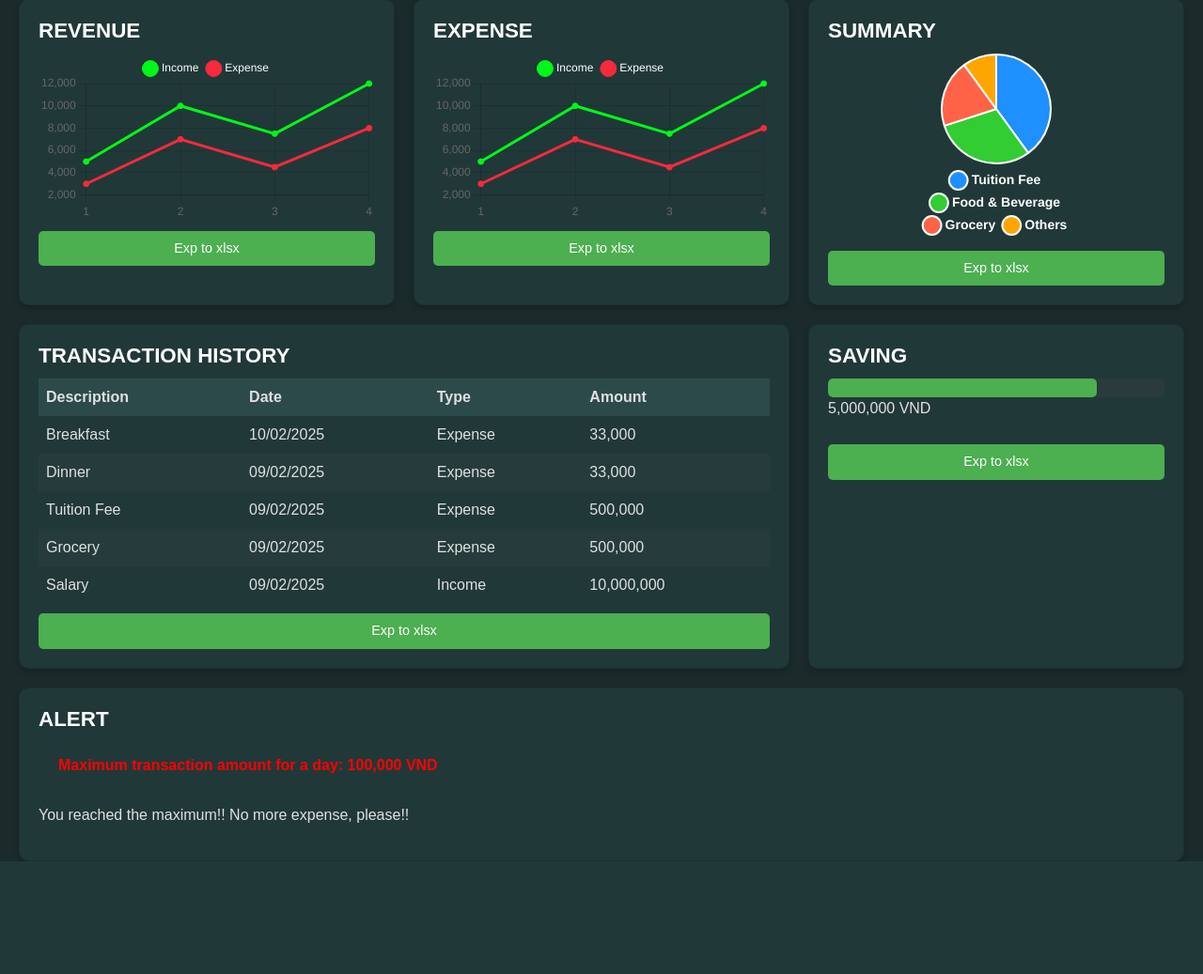
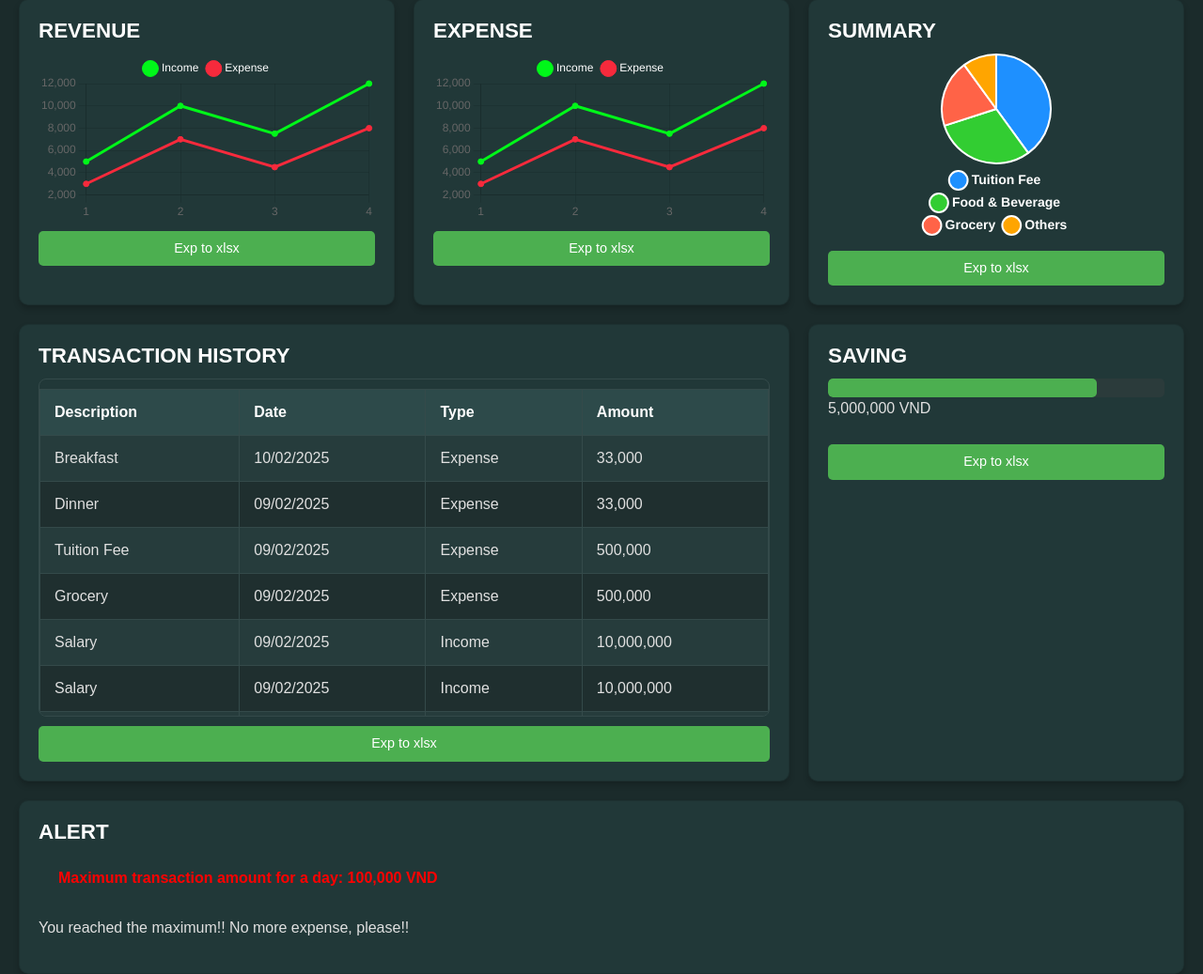
Before and after one commit to LinhHaTranNha/EXPENSE-MANAGEMENT, a Flask app: page /fin_dashboard in a window 1280 px wide. Shown: the part 21-1058 px from the top of the page at 94% size. Before the commit the page ends 938 px from the top, so only its background shows below. Run offline with Flask 3, Linux system fonts and the light colour scheme; the visitor is signed in with stand-in values (Sample User, id 1); data that the repository does not hold is empty.

Commit message:
update table

```diff
--- a/templates/fin_dashboard.html
+++ b/templates/fin_dashboard.html
@@ -107,6 +107,44 @@
       h2 {
         font-weight: 700;
       }
+      .table-container {
+        max-height: calc(40px * 9); /* Chiều cao 7 dòng */
+        overflow-y: auto; /* Thêm cuộn dọc nếu vượt quá */
+        border: 1px solid #344a4a; /* Đường viền bảng */
+        border-radius: 8px; /* Bo góc bảng */
+      }
+
+      table {
+        width: 100%;
+        border-collapse: collapse;
+        margin-top: 10px;
+      }
+
+      thead {
+        background-color: #2d4a4a; /* Màu nền header */
+        color: #ffffff; /* Màu chữ header */
+      }
+
+      th,
+      td {
+        text-align: left;
+        padding: 12px 15px; /* Khoảng cách bên trong ô */
+        border: 1px solid #344a4a; /* Đường viền ô */
+        height: 40px; /* Đặt chiều cao dòng */
+      }
+
+      tbody tr:nth-child(odd) {
+        background-color: #263c3c; /* Màu nền hàng lẻ */
+      }
+
+      tbody tr:nth-child(even) {
+        background-color: #1f2f2f; /* Màu nền hàng chẵn */
+      }
+
+      tbody tr:hover {
+        background-color: #3c5a5a; /* Màu khi hover */
+        color: #ffffff; /* Màu chữ khi hover */
+      }
     </style>
   </head>
   <body>
@@ -137,6 +175,7 @@
       <!-- Transaction History Card -->
       <div class="card" style="grid-column: span 2">
         <h2>TRANSACTION HISTORY</h2>
+        <div class="table-container">
           <table>
             <thead>
               <tr>
@@ -177,8 +216,35 @@
                 <td>Income</td>
                 <td>10,000,000</td>
               </tr>
+              <tr>
+                <td>Salary</td>
+                <td>09/02/2025</td>
+                <td>Income</td>
+                <td>10,000,000</td>
+              </tr>
+              <tr>
+                <td>Salary</td>
+                <td>09/02/2025</td>
+                <td>Income</td>
+                <td>10,000,000</td>
+              </tr>
+              <tr>
+                <td>Salary</td>
+                <td>09/02/2025</td>
+                <td>Income</td>
+                <td>10,000,000</td>
+              </tr>
+              <tr>
+                <td>Salary</td>
+                <td>09/02/2025</td>
+                <td>Income</td>
+                <td>10,000,000</td>
+              </tr>
+              <!-- Thêm dữ liệu vào đây -->
             </tbody>
           </table>
+        </div>
+
         <button class="export-btn">Exp to xlsx</button>
       </div>
 
```
Lines whose indentation alone changed are shown as unchanged.
